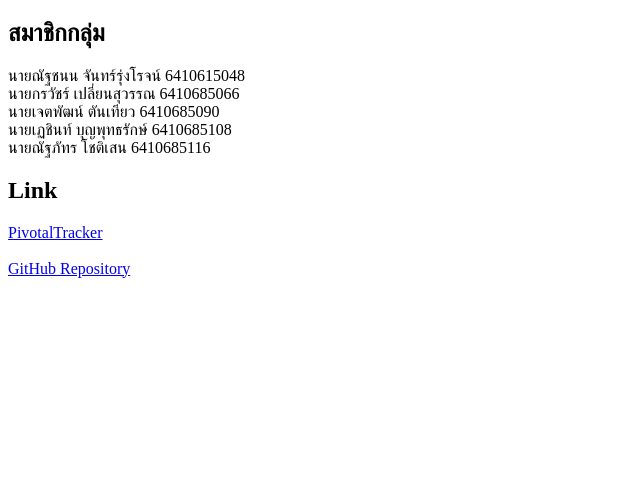
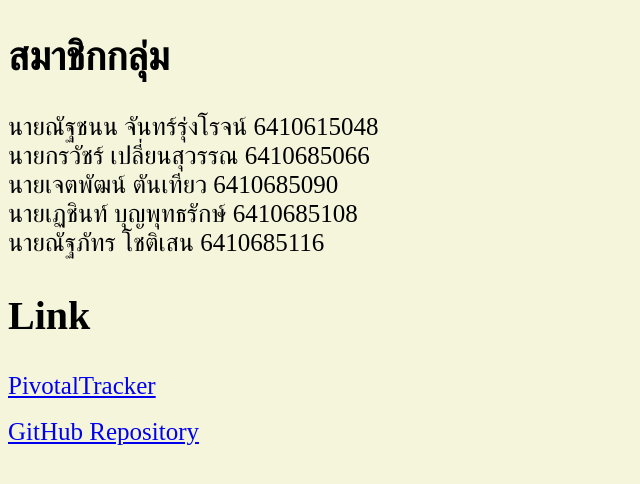
Before and after one commit to 6410685090/TUSwapMarket, a Django app: page /about in a window 1280 px wide. Shown: the top 484 px of the page, without its empty margins (0-640 px from the left). Run offline with Django 4.2, Linux system fonts and the light colour scheme.

Commit message:
add some style

```diff
--- a/swapmarket/templates/swapmarket/about.html
+++ b/swapmarket/templates/swapmarket/about.html
@@ -5,10 +5,10 @@
     <meta name="viewport" content="width=device-width, initial-scale=1.0">
     <title>About Me</title>
 </head>
-<body>
+<body style="background-color: beige;">
     <div>
-        <h2>สมาชิกกลุ่ม</h2>
-        <p>นายณัฐชนน จันทร์รุ่งโรจน์ 6410615048<br>
+        <h2 style="font-size: 40px;">สมาชิกกลุ่ม</h2>
+        <p style="font-size: 25px;">นายณัฐชนน จันทร์รุ่งโรจน์ 6410615048<br>
         นายกรวัชร์ เปลี่ยนสุวรรณ 6410685066<br>
         นายเจตพัฒน์ ตันเทียว 6410685090<br>
         นายเฏชินท์ บุญพุทธรักษ์ 6410685108<br>
@@ -16,9 +16,11 @@
     </div>
 
     <div>
-        <h2>Link</h2>
-        <a href="https://www.pivotaltracker.com/projects/2682519">PivotalTracker</a><br><br>
-        <a href="https://github.com/6410685090/TUSwapMarket">GitHub Repository</a>
+        <h2 style="font-size: 40px;">Link</h2>
+        <a href="https://www.pivotaltracker.com/projects/2682519" \
+        style="font-size: 25px;">PivotalTracker</a><br><br>
+        <a href="https://github.com/6410685090/TUSwapMarket"  \
+        style="font-size: 25px;">GitHub Repository</a>
     </div>
 </body>
 </html>
```
